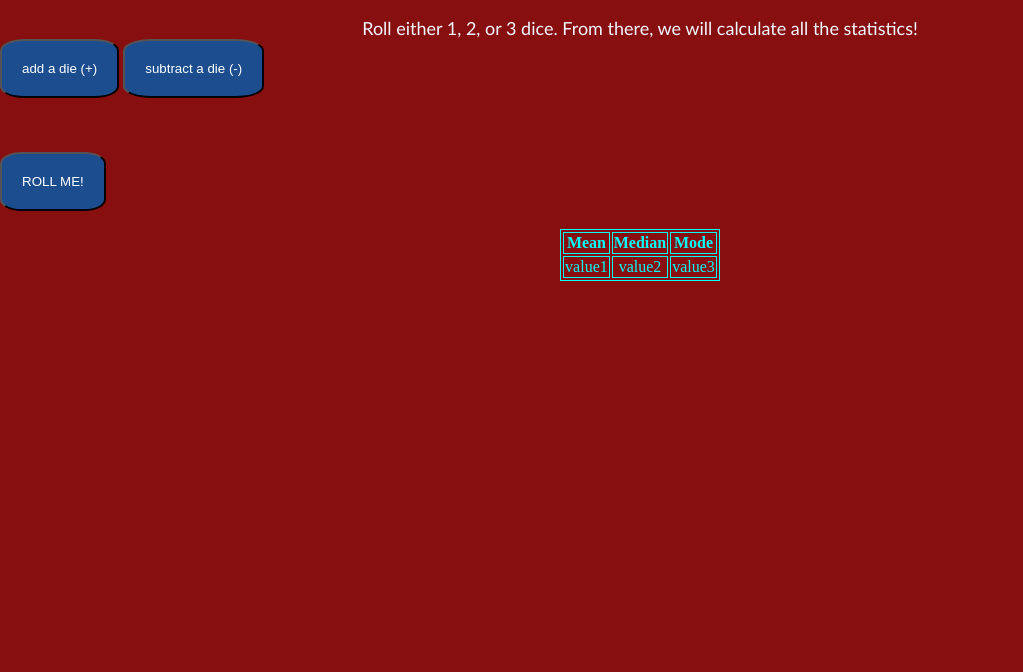
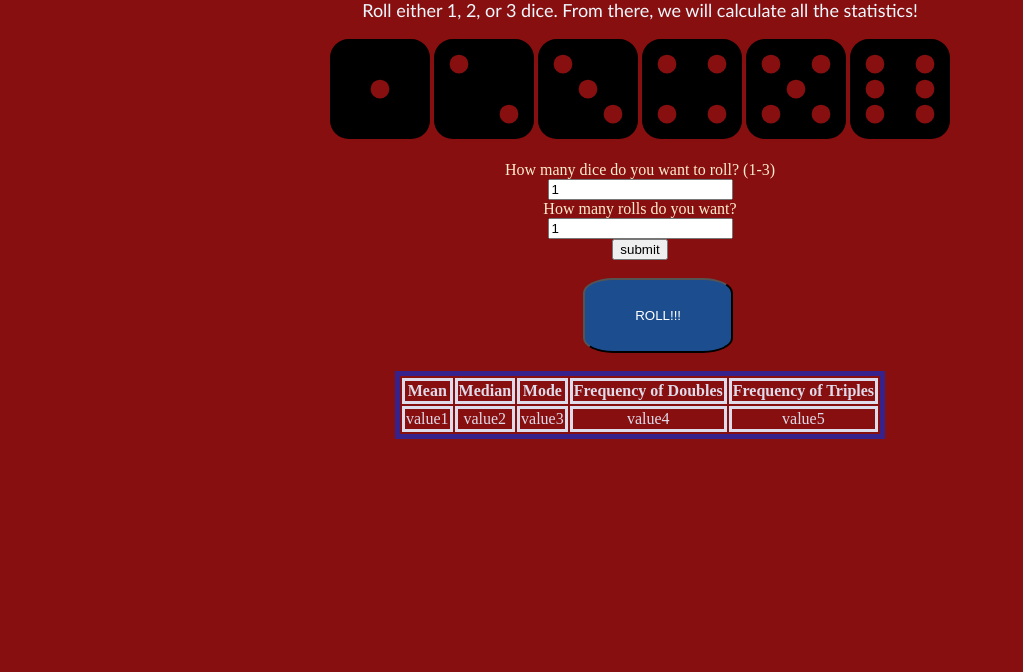
Before and after one commit to lukemg11/roll-roll-roll-project, a plain HTML site: page index.html in a window 1280 px wide. Shown: the part 128-800 px from the top of the page, without its empty margins (0-1023 px from the left). Drawn offline with Linux system fonts and the light colour scheme.

Commit message:
Add files via upload

```diff
--- a/index.html
+++ b/index.html
@@ -9,9 +9,6 @@
 
 </head>
 <body>
-    <form id="questions">
-        <label for="dice"> How many dice do you want to roll? (1-3)</label>
-    </form>
     <div id = "heady">
         <h1>ROLL WITH LUKE</h1>
     </div>
@@ -19,12 +16,38 @@
         <h2>INSTRUCTIONS</h2>
     </div>
     <p>Roll either 1, 2, or 3 dice. From there, we will calculate all the statistics!</p>
-    <button id = "add">add a die (+)</button>
-    <button id = "subtract">subtract a die (-)</button> <br><br><br><br>
-    <!-- <img src = "dice-1-fill.svg"
-    width = 200
-    height = 200> <br> -->
-    <button id = "roll1" onclick = "rollDice()">ROLL ME!</button><br><br>
+    <br>
+    <div id = "imgs">
+    <img src = "dice-1-fill.svg"
+    width = 100
+    height = 100>
+    <img src = "dice-2-fill.svg"
+    width = 100
+    height = 100>
+    <img src = "dice-3-fill.svg"
+    width = 100
+    height = 100>
+    <img src = "dice-4-fill.svg"
+    width = 100
+    height = 100>
+    <img src = "dice-5-fill.svg"
+    width = 100
+    height = 100>
+    <img src = "dice-6-fill.svg"
+    width = 100
+    height = 100>
+    </div>
+    <br>
+    <form id="questions">
+        <label for="dice"> How many dice do you want to roll? (1-3)</label><br>
+        <input type="text" id="dicenum" name="dicenum" value="1"><br>
+        <label for="numRolls">How many rolls do you want?</label><br>
+        <input type="text" id="rolls" name="rolls" value="1"><br>
+        <input type="submit" name="submit" value="submit" id ="submission">
+    </form>
+    <br>
+    <button id = "roll1" onclick = "rollDice()">ROLL!!!</button>
+    <br><br>
     <table>
         <tr>
             <th>
@@ -36,11 +59,19 @@
             <th>
                 Mode
             </th>
+            <th>
+                Frequency of Doubles
+            </th>
+            <th>
+                Frequency of Triples
+            </th>
         </tr>
         <tr>
-            <td>value1</td>
-            <td>value2</td>
-            <td>value3</td>
+            <td id = "meanval">value1</td>
+            <td id = "medval">value2</td>
+            <td id = "modeval">value3</td>
+            <td>value4</td>
+            <td>value5</td>
         </tr>
     </table>
 </body>
--- a/script.js
+++ b/script.js
@@ -1,10 +1,49 @@
-var dice = 1;
-var sumOfRoll = 0;
-const roll1 = document.getElementById("roll1");
-roll1.addEventListener("click", rollDice())
+var dice = 0;
+var numRolls = 0;
+let mean = 0;
+let median = 0;
+let mode = 0;
+let totalSum = 0;
+let arrOfRolls = [];
+let ones = 0;
+let twos = 0;
+let form = document.getElementById('questions');
+form.addEventListener('submit', (event) => {
+    event.preventDefault();
+    numRolls = form.elements['rolls'].value;
+    dice = form.elements['dicenum'].value;
+})
+let roll = document.getElementById("roll1");
+roll.addEventListener("click", rollDice)
+
+// function rollDice(){
+//     sumOfRoll=Math.trunc((Math.random()*6 + 1));
+//     console.log("sumOfRoll = " + sumOfRoll);
+// };
+// roll1.addEventListener("click", rollDice());
 function rollDice(){
-    sumOfRoll=Math.trunc((Math.random()*6 + 1));
-    console.log("sumOfRoll = " + sumOfRoll);
+    for (let i = 0; i < numRolls; i++) {
+        for (let i = 0; i < dice; i++) {
+            let num = Math.floor(((Math.random()*6)+1))
+            arrOfRolls.push(num);
+            totalSum += num;
+        }
+      }
+      console.log(totalSum);
+      findMean();
+      findMedian();
+      console.log(arrOfRolls);
 };
-// roll1.addEventListener("click", rollDice());
-rollDice();
+function findMean(){
+    mean = totalSum/numRolls;
+    document.getElementById("meanval").innerHTML = mean;
+}
+function findMedian(){
+    arrOfRolls.sort()
+    median = arrOfRolls[arrOfRolls.length/2];
+    document.getElementById("medval").innerHTML = median;
+}
+function findMode(){
+    mode = 3;
+    document.getElementById("modeval").innerHTML = mode;
+}
--- a/style.css
+++ b/style.css
@@ -1,6 +1,5 @@
 body{
     background-color: rgb(136, 15, 15);
-    margin: auto;
 }
 #heady{
     color: rgb(255, 255, 255);
@@ -29,14 +28,34 @@ button{
     background-color: rgb(27, 77, 143);
     border-radius: 20%;
     text-align: center;
-    margin: auto;
+    margin-left: 45.5%;
+    height: 75px;
+    width: 150px;
+    text-decoration: wavy;
 }
 img{
     margin: auto;
 }
-table, th, tr, td{
-    color: aqua;
-    border: 1px solid;
+table{
+    size: 100px;
+    color: rgb(54, 34, 138);
+    border: 5px solid;
     text-align: center;
     margin: auto;
 }
+th, tr, td{
+    color: rgb(222, 219, 234);
+    border: 3px solid;
+}
+form{
+    margin: auto;
+    align-self: center;
+    text-align: center;
+}
+label{
+    color: blanchedalmond;
+}
+#imgs{
+    text-align: center;
+    margin: auto;
+}
```
